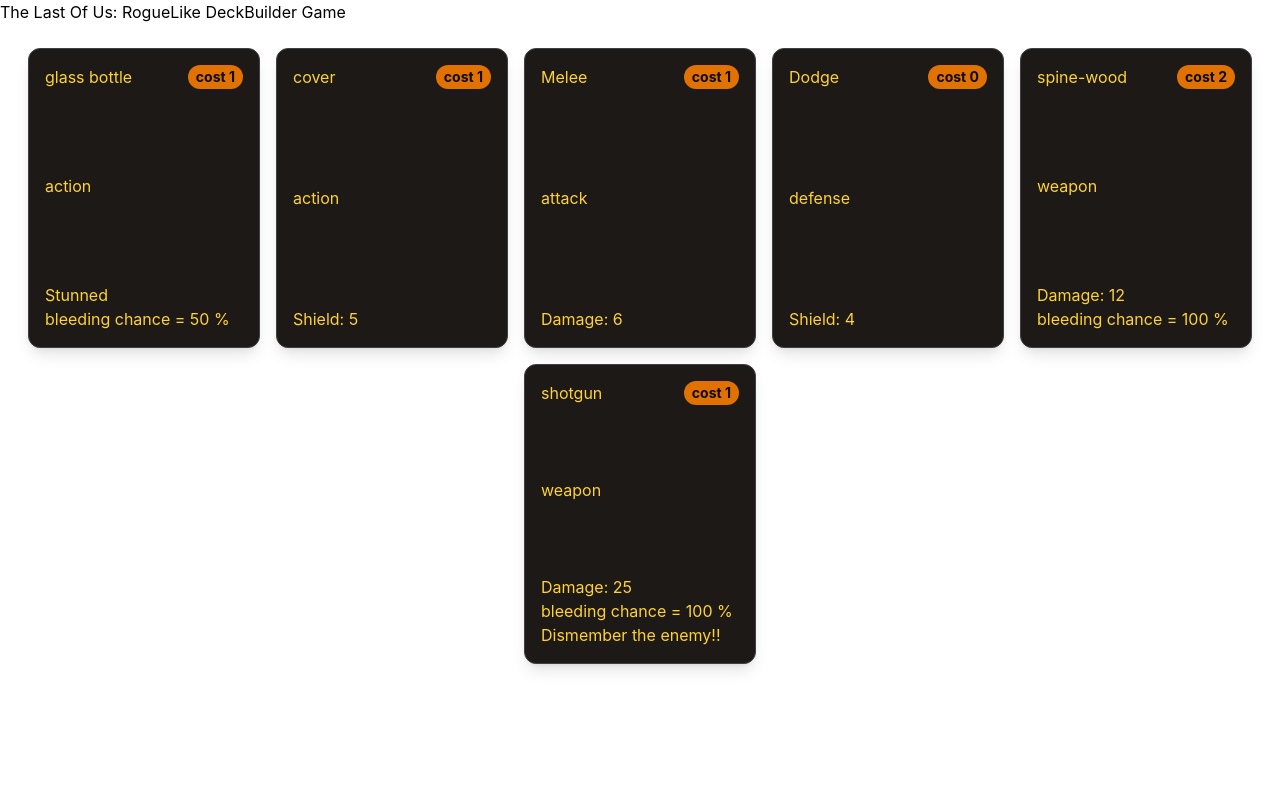
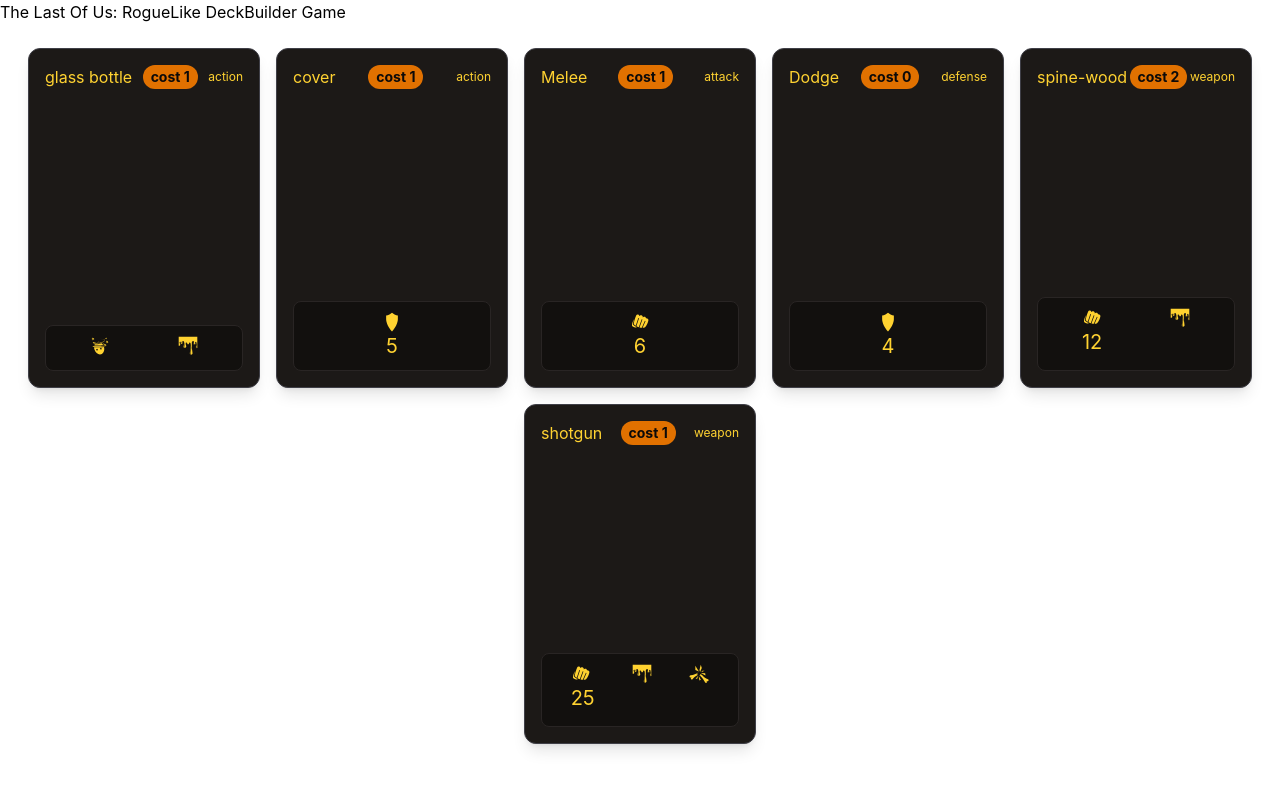
Before and after one commit to MascioAndreaDEV/TLOU-card-game, a React (Vite) app: page / in a window 1280 px wide. Shown: the top 790 px of the page. Built offline with nearby package versions, Linux system fonts and the light colour scheme.

Commit message:
aggiunto react-icons dependencies e sistemato layout carta

```diff
--- a/package.json
+++ b/package.json
@@ -13,6 +13,7 @@
     "@tailwindcss/vite": "^4.3.3",
     "react": "^19.2.8",
     "react-dom": "^19.2.8",
+    "react-icons": "^5.7.0",
     "tailwindcss": "^4.3.3"
   },
   "devDependencies": {
--- a/src/components/card.jsx
+++ b/src/components/card.jsx
@@ -1,26 +1,35 @@
+import {
+    GiBlood,
+    GiKnockout,
+    GiBrokenBone,
+    GiShield,
+    GiPunch,
+} from 'react-icons/gi';
+
+
 
 //predisopondo il rendering della carta e i suoi effetti con condizionale react "&&"
 export default function Card({ card }) {
 
 
     return (
-        <div className="card flex flex-col justify-between w-58 h-75 bg-stone-900 border border-zinc-700 text-amber-300 rounded-xl p-4 shadow-lg transition-all duration-200 hover:-translate-y-2 hover:shadow-2xl cursor-pointer">
+        <div className="card flex flex-col justify-between w-58 h-85 bg-stone-900 border border-zinc-700 text-amber-300 rounded-xl p-4 shadow-lg transition-all duration-200 hover:-translate-y-2 hover:shadow-2xl cursor-pointer">
 
-            <div className="card-header text-center flex justify-between">
+            <div className="card-header text-center flex justify-between items-center">
                 <h2>{card.name}</h2>
                 <h4 className="bg-amber-600 text-stone-950 font-bold px-2 py-0.5 rounded-full text-sm">cost {card.cost}</h4>
+                <h3 className="text-xs">{card.cardType}</h3>
             </div>
 
-            <h3>{card.cardType}</h3>
 
 
-            <div class name="card-effects"
-            >
-                {card.effects.damage && <p>Damage: {card.effects.damage}</p>}
-                {card.effects.shield && <p>Shield: {card.effects.shield}</p>}
-                {card.effects.stun && <p>Stunned</p>}
-                {card.effects.bleedChance && <p>bleeding chance = {card.effects.bleedChance * 100} %</p>}
-                {card.effects.dismemberChance && <p>Dismember the enemy!!</p>}
+
+            <div className="card-effects flex justify-around text-center bg-stone-950/60 p-2.5 rounded-lg text-xl space-y-1 border border-stone-800">
+                {card.effects.damage && <p><GiPunch></GiPunch> {card.effects.damage}</p>}
+                {card.effects.shield && <p><GiShield></GiShield>{card.effects.shield}</p>}
+                {card.effects.stun && <GiKnockout></GiKnockout>}
+                {card.effects.bleedChance && <GiBlood></GiBlood>}
+                {card.effects.dismemberChance && <GiBrokenBone></GiBrokenBone>}
 
             </div>
 
```
Also changed, not shown: 1 other file (tests, documents, lock files or other folders).
